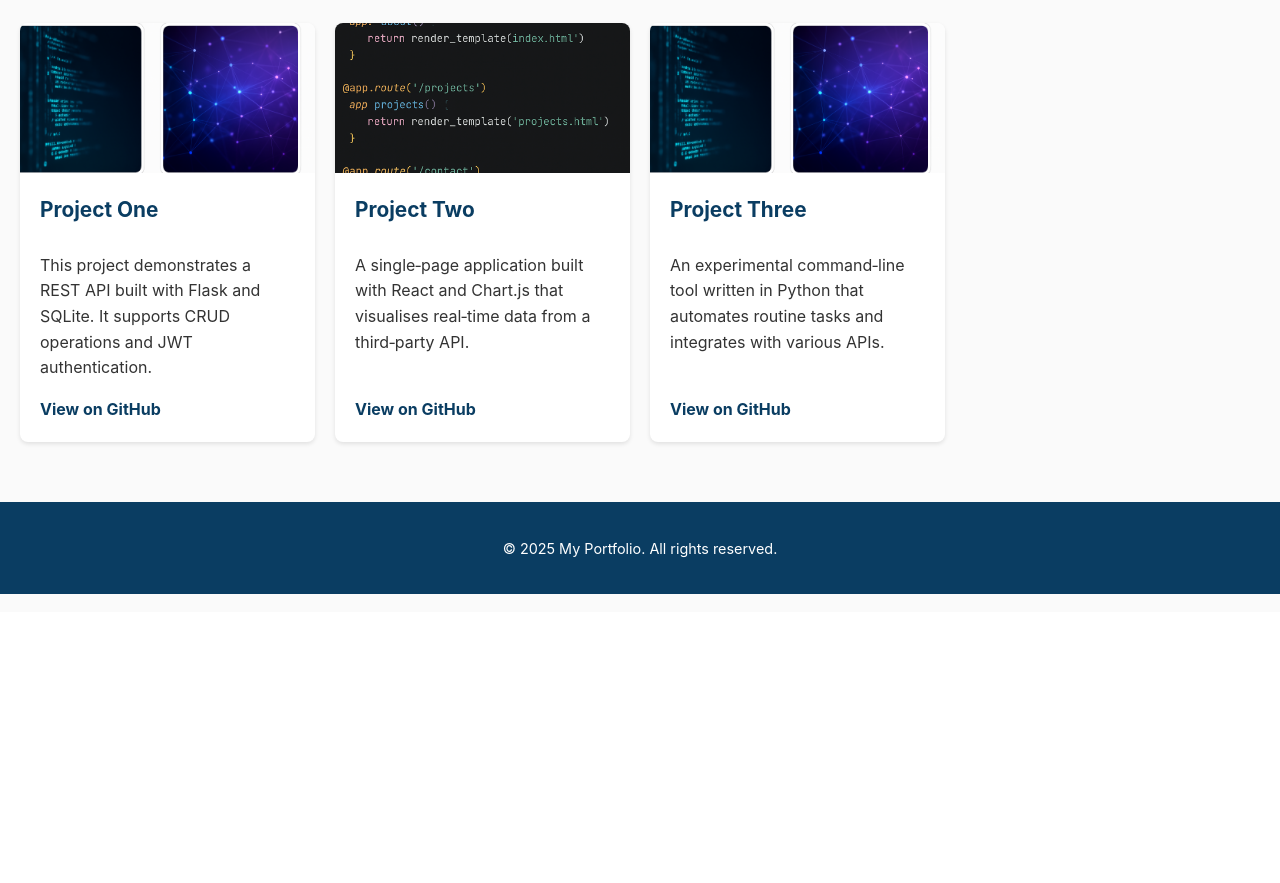
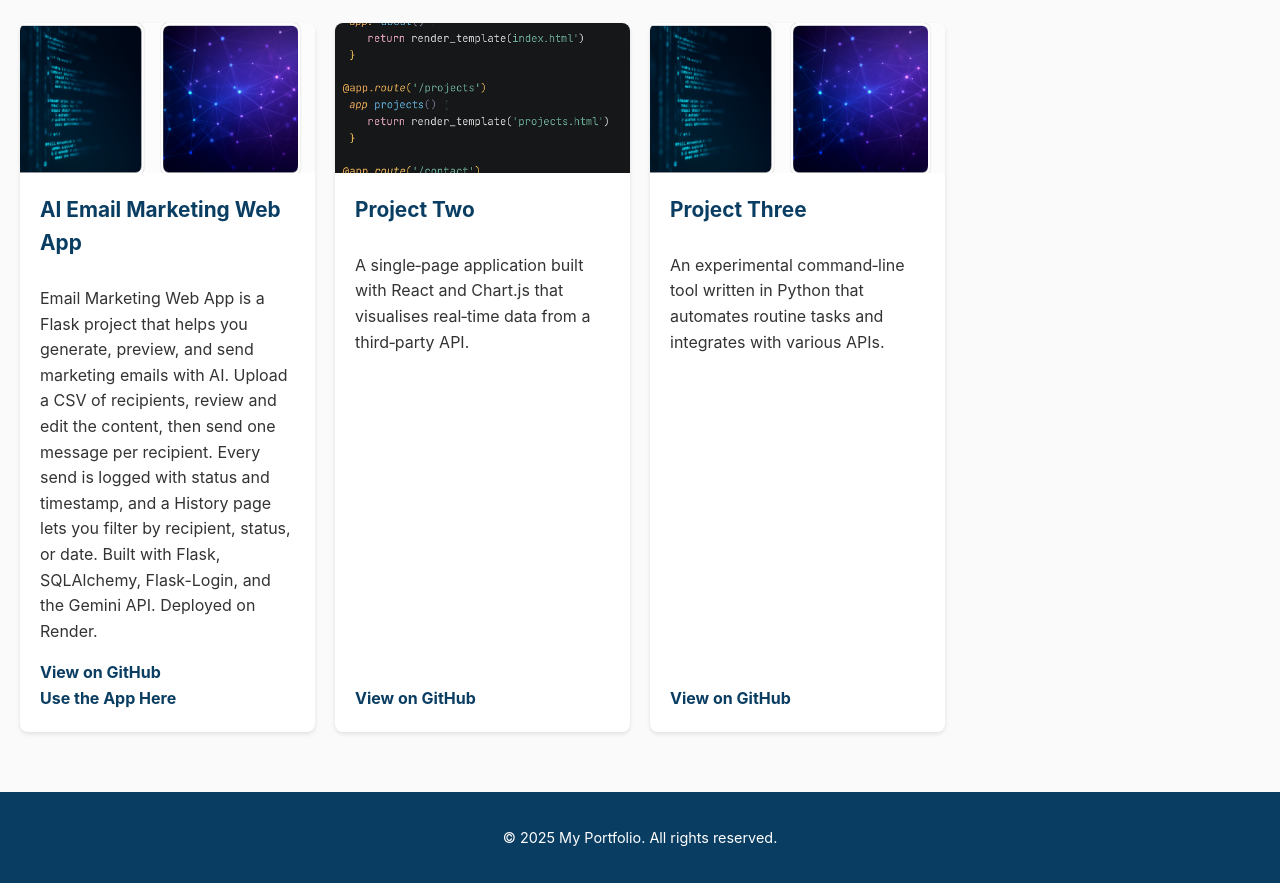
Before and after one commit to Mehwish39/portfolio, a Flask app: page /projects in a window 1280 px wide. Shown: the part 188-1071 px from the top of the page. Before the commit the page ends 782 px from the top, so only its background shows below. Run offline with Flask 3, Linux system fonts and the light colour scheme.

Commit message:
Profile Writing Updates

```diff
--- a/templates/projects.html
+++ b/templates/projects.html
@@ -10,9 +10,13 @@
       <div class="project-card">
         <img src="{{ url_for('static', filename='images/project1.png') }}" alt="Project One" />
         <div class="card-body">
-          <h3>Project One</h3>
-          <p>This project demonstrates a REST API built with Flask and SQLite.  It supports CRUD operations and JWT authentication.</p>
-          <a href="#" target="_blank">View on GitHub</a>
+          <h3>AI Email Marketing Web App</h3>
+          <p>Email Marketing Web App is a Flask project that helps you generate, preview, and send marketing emails with AI.
+            Upload a CSV of recipients, review and edit the content, then send one message per recipient.
+            Every send is logged with status and timestamp, and a History page lets you filter by recipient, status, or date.
+            Built with Flask, SQLAlchemy, Flask-Login, and the Gemini API. Deployed on Render.</p>
+          <a href="https://github.com/Mehwish39/Email-Marketing-Tool" target="_blank">View on GitHub</a>
+          <a href="https://email-marketing-tool-zwb9.onrender.com/" target="_blank">Use the App Here</a>
         </div>
       </div>
       <!-- Project 2 -->
```
Also changed, not shown: templates/about.html (+5 -5 lines), templates/contact.html (+4 -5 lines), templates/index.html (+2 -7 lines).
